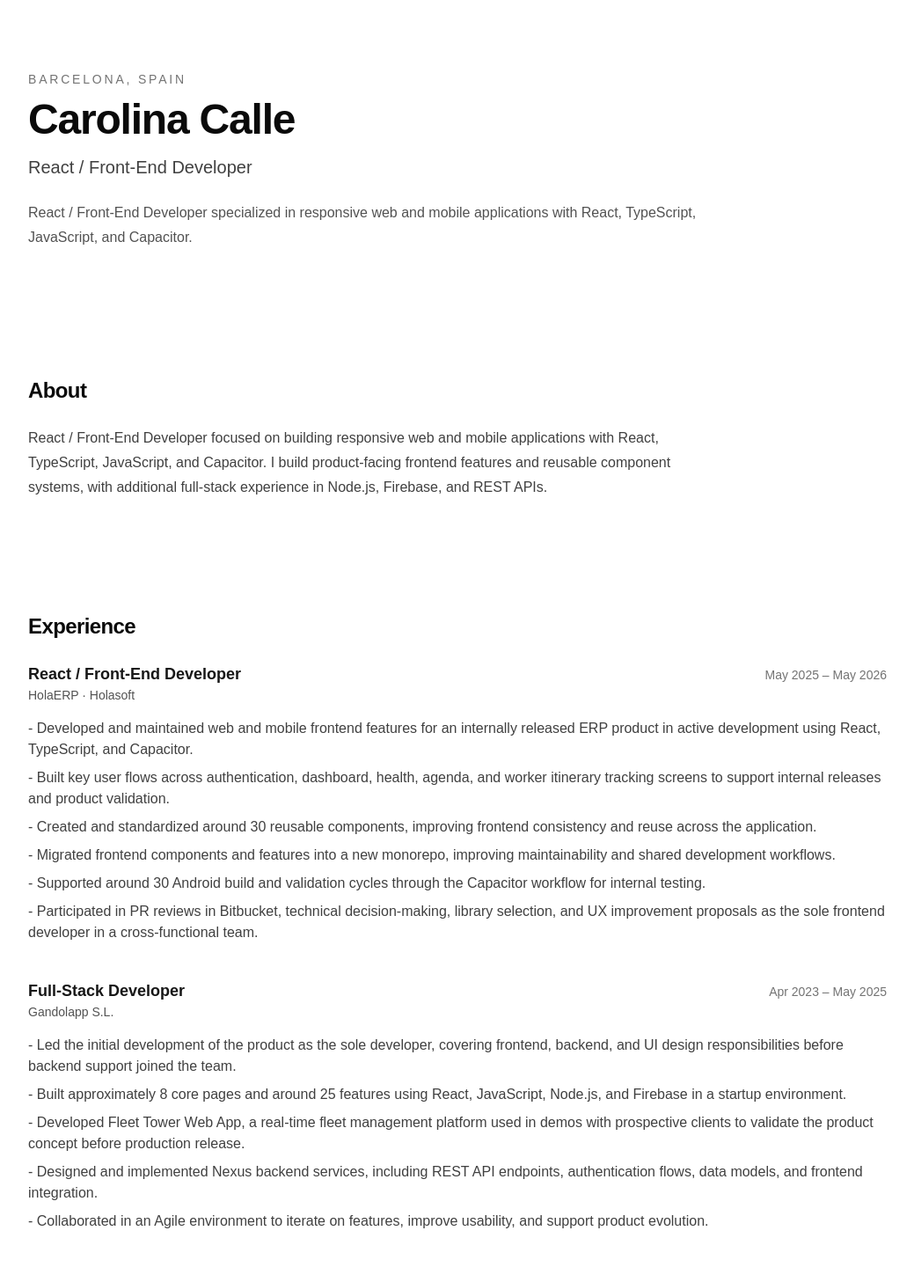
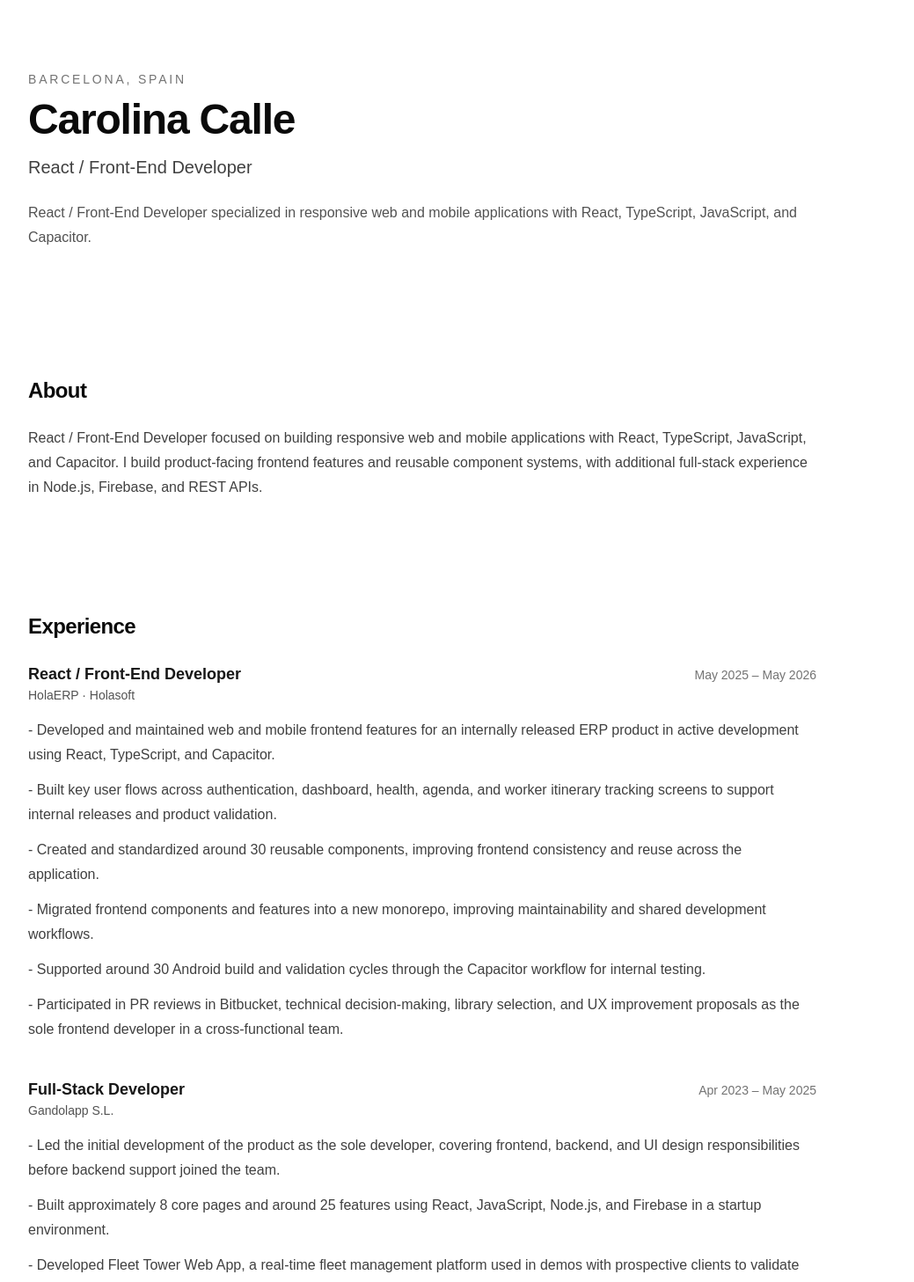
Before and after one commit to Lunarcito/lunarcitocode-portafolio, a Next.js app: page / in a window 1280 px wide. Shown: the top 1457 px of the page at 88% size, without its empty margins (120-1159 px from the left). Built offline with nearby package versions, Linux system fonts and the light colour scheme.

Commit message:
refactor(ui): refine portfolio layout structure

```diff
--- a/src/components/sections/About.tsx
+++ b/src/components/sections/About.tsx
@@ -1,12 +1,13 @@
 import { siteConfig } from "@/data/site";
 import { Section } from "../ui/Section";
+import { ContentWidth } from "../ui/ContentWidth";
 
 export function About() {
   return (
     <Section id="about" title="About">
-      <p className="max-w-3xl text-base leading-7 text-neutral-700">
-        {siteConfig.summary}
-      </p>
+      <ContentWidth>
+        <p className="text-base leading-7 text-neutral-700">{siteConfig.summary}</p>
+      </ContentWidth>
     </Section>
   );
 }
--- a/src/components/sections/Contact.tsx
+++ b/src/components/sections/Contact.tsx
@@ -1,9 +1,11 @@
 import { siteConfig } from "@/data/site";
 import { Section } from "../ui/Section";
+import { ContentWidth } from "../ui/ContentWidth";
 
 export function Contact() {
   return (
     <Section id="contact" title="Contact">
+      <ContentWidth>
         <div className="space-y-2 text-neutral-700">
           <p>{siteConfig.email}</p>
           <a
@@ -23,6 +25,7 @@
             LinkedIn
           </a>
         </div>
+      </ContentWidth>
     </Section>
   );
 }
--- a/src/components/sections/Experience.tsx
+++ b/src/components/sections/Experience.tsx
@@ -1,9 +1,11 @@
 import { experience } from "@/data/experience";
 import { Section } from "../ui/Section";
+import { ContentWidth } from "../ui/ContentWidth";
 
 export function Experience() {
   return (
     <Section id="experience" title="Experience">
+      <ContentWidth>
         <div className="space-y-10">
           {experience.map((item) => (
             <article key={`${item.company}-${item.role}`}>
@@ -17,7 +19,7 @@
                 <p className="text-sm text-neutral-500">{item.period}</p>
               </div>
 
-            <ul className="mt-4 space-y-2 text-neutral-700">
+              <ul className="mt-4 space-y-3 leading-7 text-neutral-700">
                 {item.points.map((point) => (
                   <li key={point}>- {point}</li>
                 ))}
@@ -25,6 +27,7 @@
             </article>
           ))}
         </div>
+      </ContentWidth>
     </Section>
   );
 }
--- a/src/components/sections/Hero.tsx
+++ b/src/components/sections/Hero.tsx
@@ -1,11 +1,12 @@
 import { siteConfig } from "@/data/site";
 import { Container } from "../ui/Container";
+import { ContentWidth } from "../ui/ContentWidth";
 
 export function Hero() {
   return (
     <section className="py-20">
       <Container>
-        <div className="max-w-3xl">
+        <ContentWidth>
           <p className="mb-3 text-sm uppercase tracking-[0.2em] text-neutral-500">
             {siteConfig.location}
           </p>
@@ -14,7 +15,7 @@
           </h1>
           <p className="mt-4 text-xl text-neutral-700">{siteConfig.role}</p>
           <p className="mt-6 text-base leading-7 text-neutral-600">{siteConfig.intro}</p>
-        </div>
+        </ContentWidth>
       </Container>
     </section>
   );
--- /dev/null
+++ b/src/components/ui/ContentWidth.tsx
@@ -0,0 +1,10 @@
+import { ReactNode } from "react";
+
+type ContentWidthProps = {
+  children: ReactNode;
+  className?: string;
+};
+
+export function ContentWidth({ children, className = "" }: ContentWidthProps) {
+  return <div className={`max-w-4xl ${className}`}>{children}</div>;
+}
--- a/src/components/ui/Section.tsx
+++ b/src/components/ui/Section.tsx
@@ -1,19 +1,19 @@
 import { ReactNode } from "react";
 import { Container } from "./Container";
+import { SectionHeading } from "./SectionHeading";
 
 type SectionProps = {
   id?: string;
   title?: string;
   children: ReactNode;
+  className?: string;
 };
 
-export function Section({ id, title, children }: SectionProps) {
+export function Section({ id, title, children, className = "" }: SectionProps) {
   return (
-    <section id={id} className="py-16">
+    <section id={id} className={`py-16 ${className}`}>
       <Container>
-        {title ? (
-          <h2 className="mb-6 text-2xl font-semibold tracking-tight">{title}</h2>
-        ) : null}
+        {title ? <SectionHeading title={title} /> : null}
         {children}
       </Container>
     </section>
--- /dev/null
+++ b/src/components/ui/SectionHeading.tsx
@@ -0,0 +1,11 @@
+type SectionHeadingProps = {
+  title: string;
+};
+
+export function SectionHeading({ title }: SectionHeadingProps) {
+  return (
+    <h2 className="mb-6 text-2xl font-semibold tracking-tight text-neutral-950">
+      {title}
+    </h2>
+  );
+}
```
Lines whose indentation alone changed are shown as unchanged.
